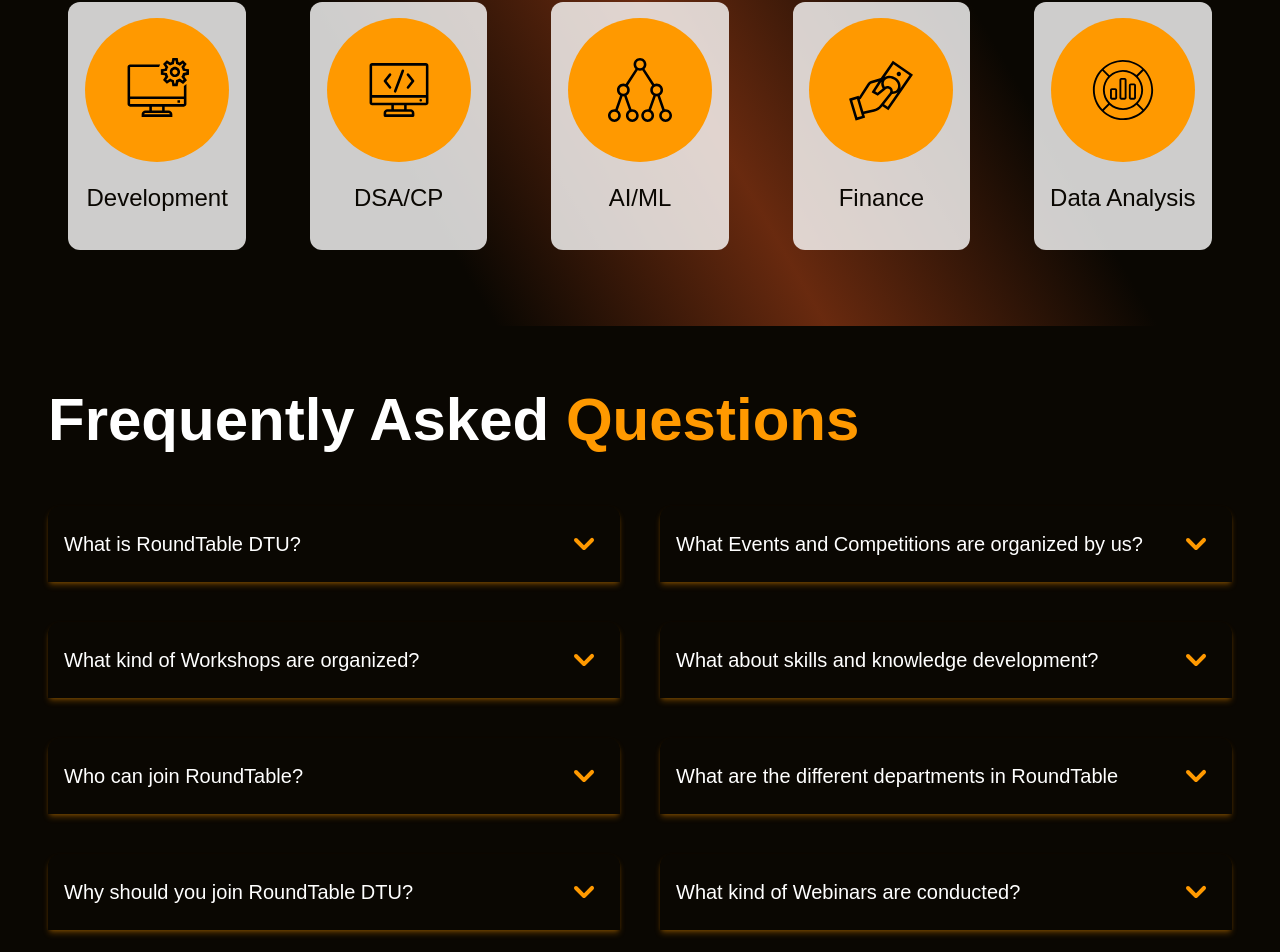
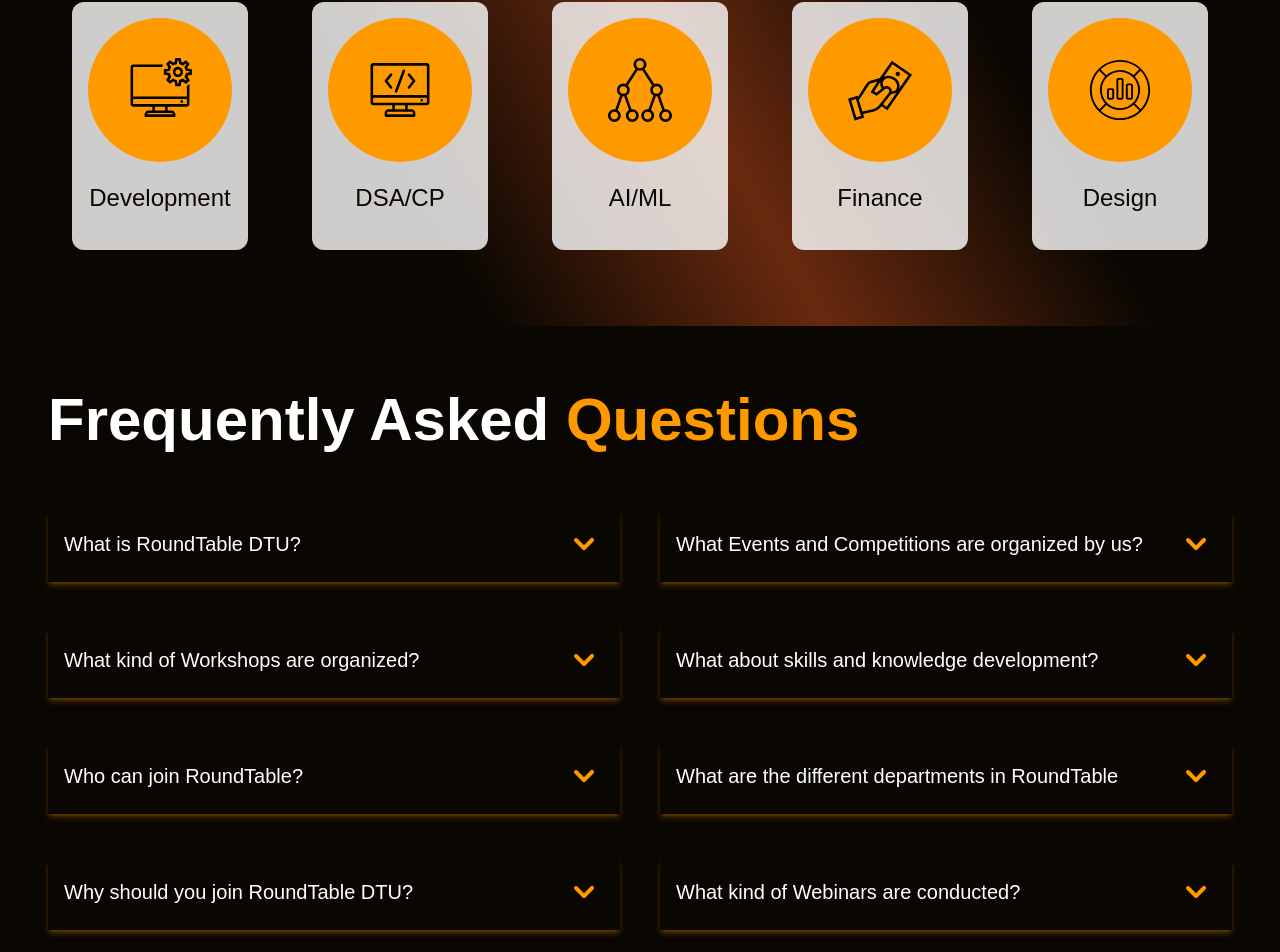
Before and after one commit to RoundTableDTU/Official-Website, a Next.js app: page /about in a window 1280 px wide. Shown: the part 1048-2000 px from the top of the page. Built offline with nearby package versions, Linux system fonts and the light colour scheme.

Commit message:
design sig

```diff
--- a/utility/roundtableText.ts
+++ b/utility/roundtableText.ts
@@ -138,7 +138,7 @@ export const sigList = [
     image: `/assets/sigs/finance.svg`,
   },
   {
-    title: `Data Analysis`,
+    title: `Design`,
     image: `/assets/sigs/data.svg`,
   },
 ];
```
